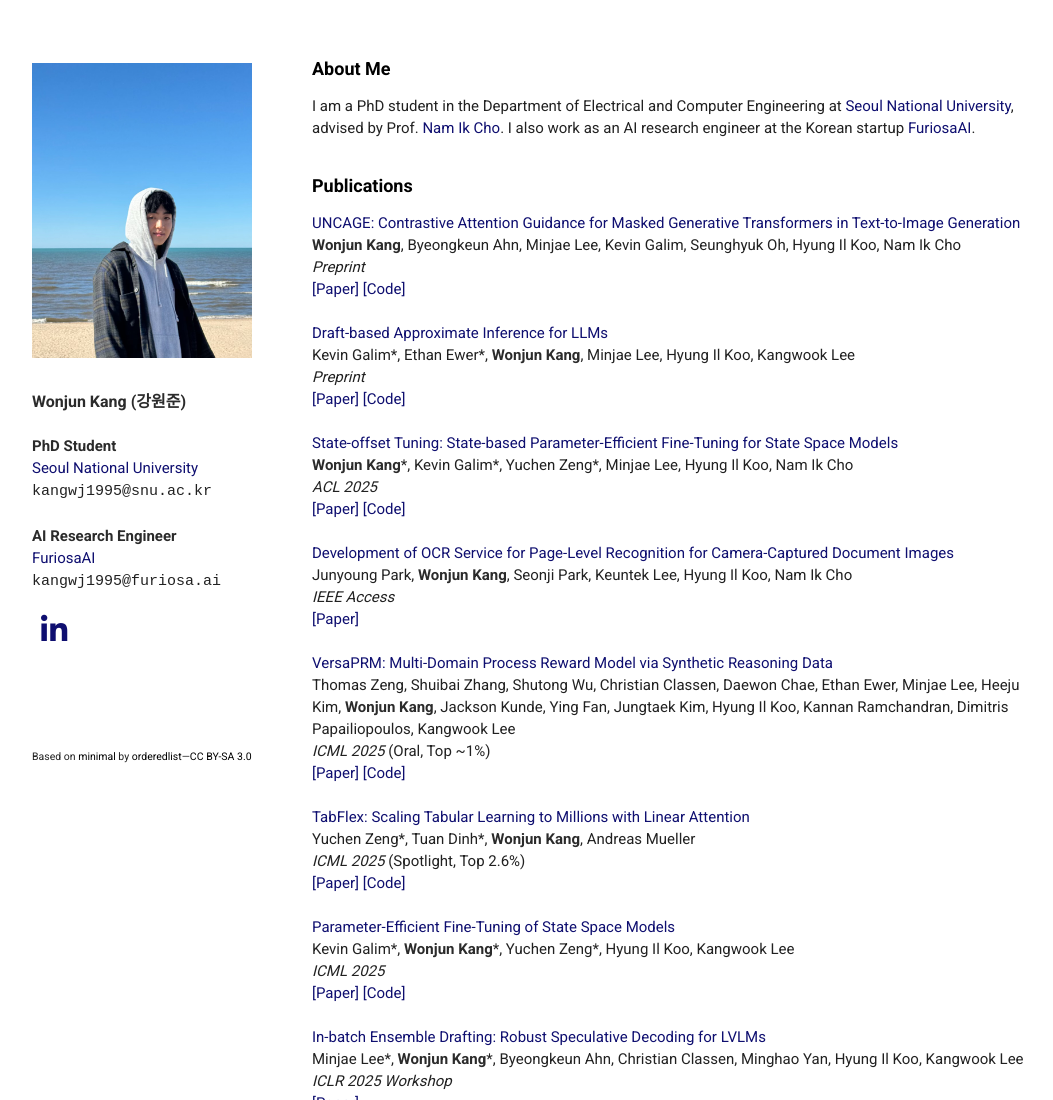
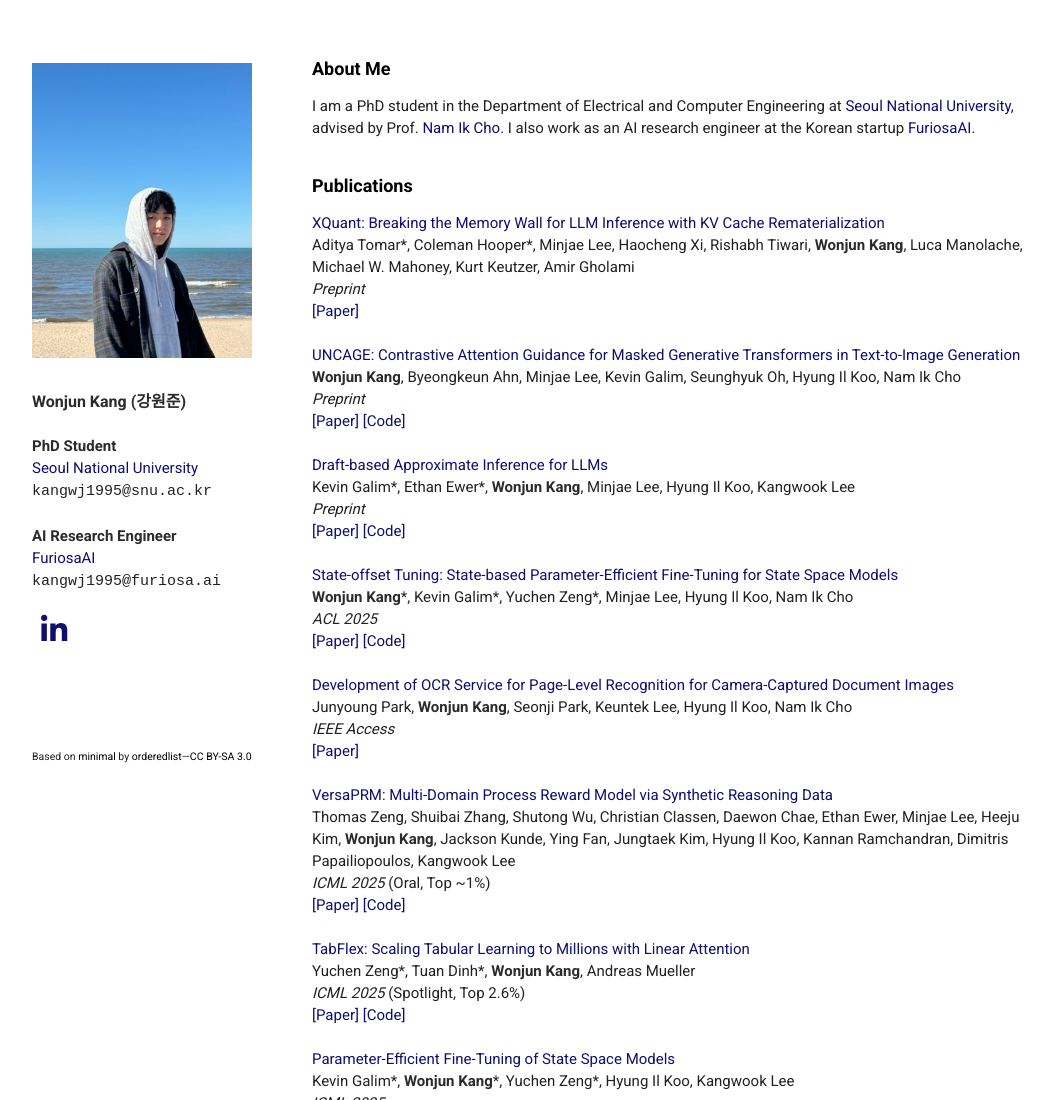
Before and after one commit to wonjunn/wonjunn.github.io, a plain HTML site: page index.html in a window 1280 px wide. Shown: the top 1100 px of the page, without its empty margins (108-1161 px from the left). Drawn offline with nearby package versions, Linux system fonts and the light colour scheme; a script that the page names is missing; some icons are missing.

Commit message:
Update index.html

```diff
--- a/index.html
+++ b/index.html
@@ -63,6 +63,12 @@
       I am a PhD student in the Department of Electrical and Computer Engineering at <a href="https://www.snu.ac.kr/">Seoul National University</a>, advised by Prof. <a href="http://ispl.snu.ac.kr/">Nam Ik Cho</a>. I also work as an AI research engineer at the Korean startup <a href="https://furiosa.ai/">FuriosaAI</a>.
 
       <h2 id="Pubs">Publications</h2>
+
+        <a href="https://arxiv.org/abs/2508.10395">XQuant: Breaking the Memory Wall for LLM Inference with KV Cache Rematerialization</a><br>
+        Aditya Tomar*, Coleman Hooper*, Minjae Lee, Haocheng Xi, Rishabh Tiwari, <b>Wonjun Kang</b>, Luca Manolache, Michael W. Mahoney, Kurt Keutzer, Amir Gholami<br>
+        <i>Preprint</i><br>
+        <a href="https://arxiv.org/abs/2508.10395">[Paper]</a>
+        <br><br>
 
         <a href="https://arxiv.org/abs/2508.05399">UNCAGE: Contrastive Attention Guidance for Masked Generative Transformers in Text-to-Image Generation</a><br>
         <b>Wonjun Kang</b>, Byeongkeun Ahn, Minjae Lee, Kevin Galim, Seunghyuk Oh, Hyung Il Koo, Nam Ik Cho<br>
```
